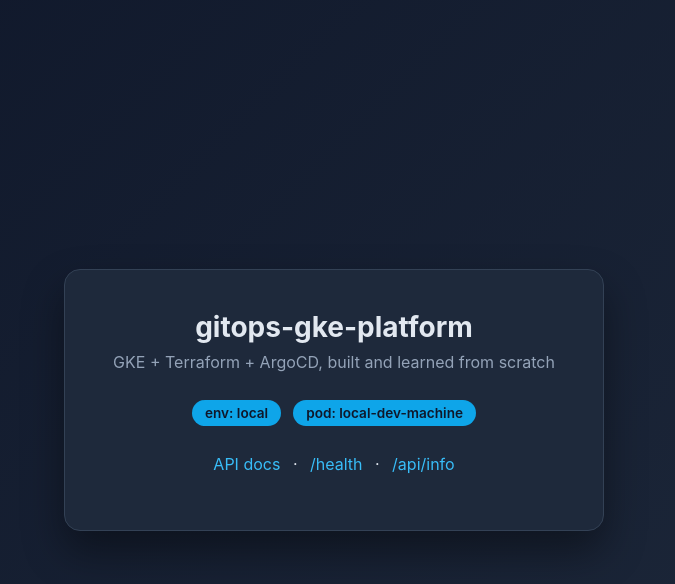
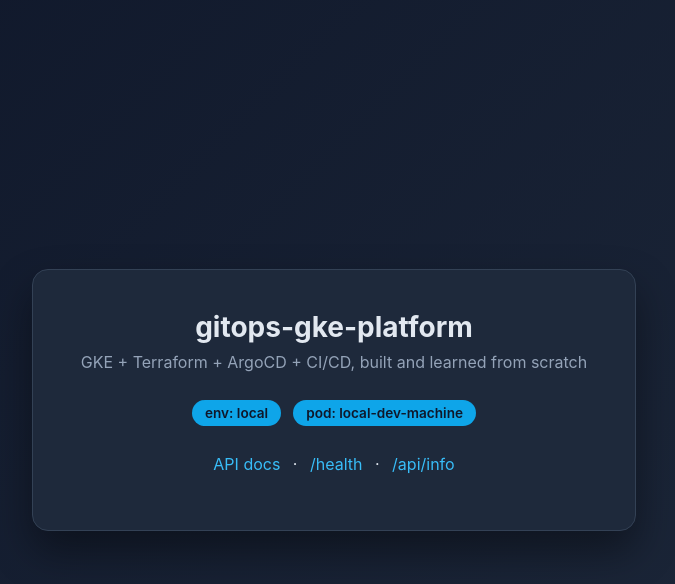
Before and after one commit to Ehabelrify/gitops-gke-platform, a Flask app: page / in a window 1280 px wide. Shown: the top 584 px of the page, without its empty margins (306-981 px from the left). Run offline with Flask 3, Linux system fonts and the light colour scheme.

Commit message:
Homepage Update

```diff
--- a/app/templates/index.html
+++ b/app/templates/index.html
@@ -40,7 +40,7 @@
 <body>
   <div class="card">
     <h1>gitops-gke-platform</h1>
-    <p class="sub">GKE + Terraform + ArgoCD, built and learned from scratch</p>
+    <p class="sub">GKE + Terraform + ArgoCD + CI/CD, built and learned from scratch</p>
     <span class="badge">env: {{ environment }}</span>
     <span class="badge">pod: {{ pod_name }}</span>
     <p style="margin-top: 1.5rem;">
```
